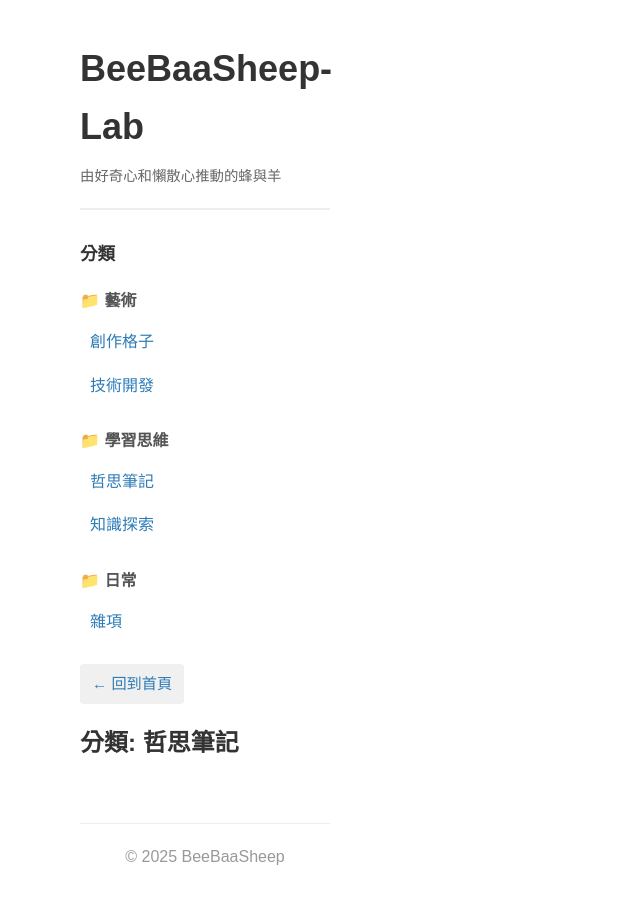
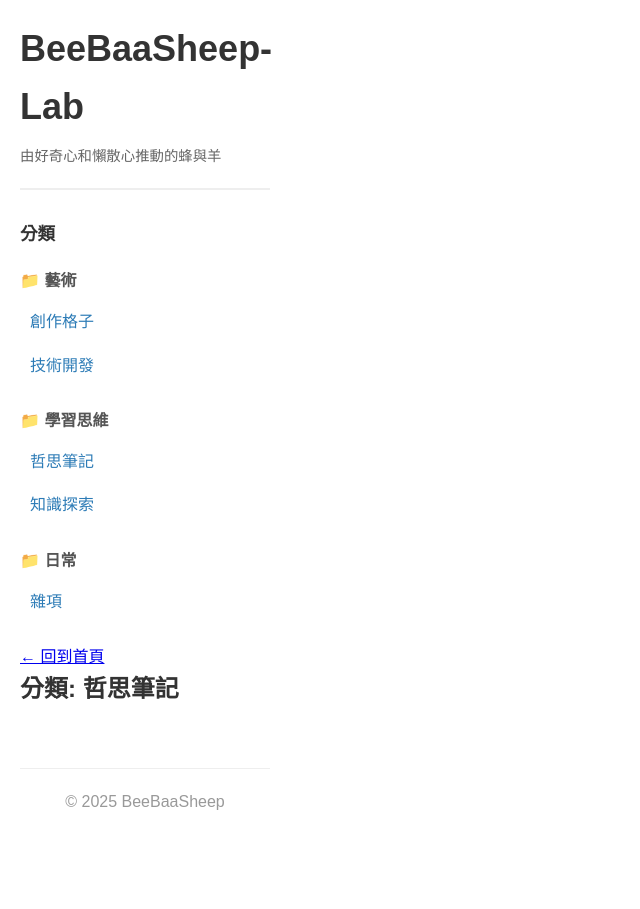
Before and after one commit to beebaasheep-lab/beebaasheepzzz, a Jekyll site: the page built from categories/哲思筆記.md, in a window 1280 px wide. Shown: the whole page, without its empty margins (0-640 px from the left). Built offline with Jekyll 4.4.1, drawn with Linux system fonts in a browser that asks for light colours.

Commit message:
更新文章

```diff
--- a/assets/css/style.css
+++ b/assets/css/style.css
@@ -8,9 +8,8 @@ body {
     font-family: "Noto Sans TC", "Microsoft JhengHei", sans-serif;
     line-height: 1.6;
     color: #333;
-    max-width: 1200px;
-    margin: 0 auto;
-    padding: 20px;
+    margin: 0;
+    padding: 0;
 }
 
 header {
@@ -343,21 +342,3 @@ section h2 {
         grid-template-columns: 1fr;
     }
 }
-/* 麵包屑導航 */
-.breadcrumb {
-    margin-bottom: 20px;
-    font-size: 0.95em;
-}
-
-.breadcrumb a {
-    color: #2c7bb6;
-    text-decoration: none;
-    padding: 8px 12px;
-    background: #f0f0f0;
-    border-radius: 4px;
-    display: inline-block;
-}
-
-.breadcrumb a:hover {
-    background: #e0e0e0;
-}
```
